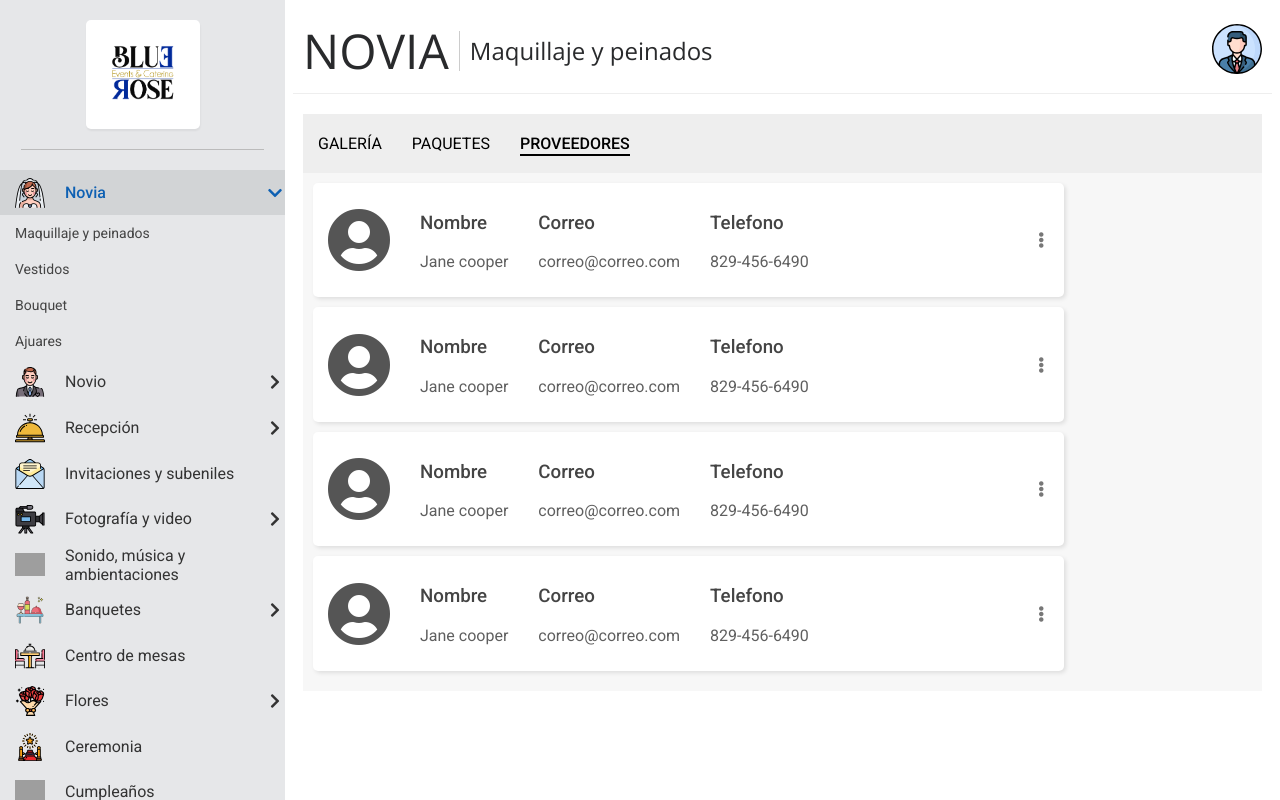
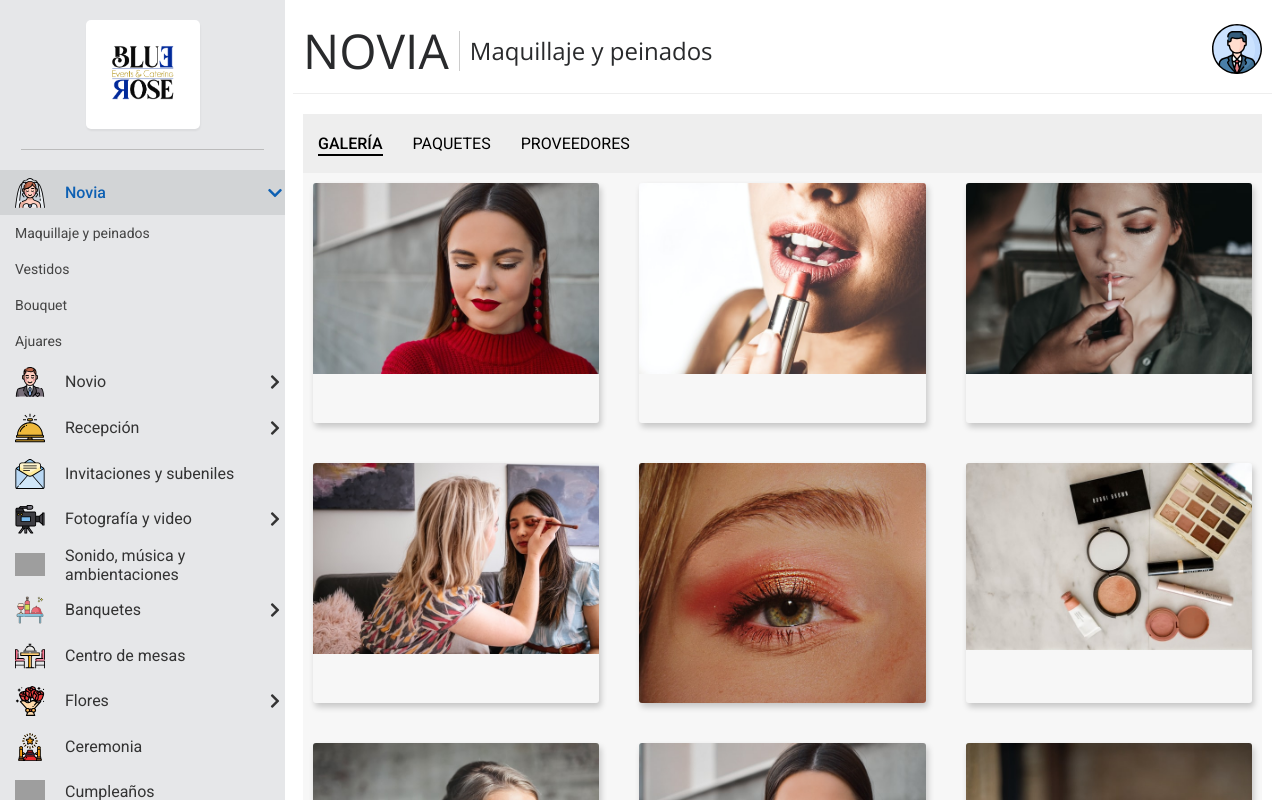
Before and after one commit to StevenBaezFernandez/bluerose, an Angular app: page /novia/maquillaje-peinados in a window 1280 px wide. Shown: the top 800 px of the page. Built offline with nearby package versions, Linux system fonts and the light colour scheme; grey boxes are pictures that could not be loaded.

Commit message:
tabs navegation

```diff
--- a/src/app/novia/maquillaje-peinado/maquillaje-peinado.component.html
+++ b/src/app/novia/maquillaje-peinado/maquillaje-peinado.component.html
@@ -12,13 +12,13 @@
     <div class="content-component">
         <div class="content-component__header">
             <nav class="tabs-menu">
-                <li class="tabs-menu__item ">Galería</li>
-                <li class="tabs-menu__item ">Paquetes</li>
-                <li class="tabs-menu__item tabs-menu__item-active">Proveedores</li>
+                <li class="tabs-menu__item" [ngClass]="{'tabs-menu__item-active': tabs.galeria}" (click)="toggle_tabs(); tabs.galeria = true;">Galería</li>
+                <li class="tabs-menu__item" [ngClass]="{'tabs-menu__item-active': tabs.paquetes}" (click)="toggle_tabs(); tabs.paquetes = true">Paquetes</li>
+                <li class="tabs-menu__item" [ngClass]="{'tabs-menu__item-active': tabs.proveedores}" (click)="toggle_tabs(); tabs.proveedores = true">Proveedores</li>
             </nav>
         </div>
         <div class="content-component__body">
-            <div class="galeria">
+            <div class="galeria" [ngClass]="{'galeria-show': tabs.galeria, 'galeria-hide': !tabs.galeria}">
                 <div class="galeria__grid-imgs">
                     <div class="galeria__grid-img-container"><img src="assets/img/maquillaje1.jpg" class="galeria__grid-img" alt=""></div>
                     <div class="galeria__grid-img-container"><img src="assets/img/maquillaje2.jpg" class="galeria__grid-img" alt=""></div>
@@ -33,7 +33,7 @@
                     <div class="galeria__grid-img-container"><img src="assets/img/maquillaje9.jpg" class="galeria__grid-img" alt=""></div>
                 </div>
             </div>
-            <div class="paquetes">
+            <div class="paquetes" [ngClass]="{'paquetes-show': tabs.paquetes, 'paquetes-hide': !tabs.paquetes}">
                 <div class="paquete">
                     <i class="paquete__three-dots fas fa-ellipsis-v"></i>
                     <h3 class="paquete__title">Paquete numero 1</h3>
@@ -105,7 +105,7 @@
                     </ul>
                 </div>
             </div>
-            <div class="proveedores">
+            <div class="proveedores" [ngClass]="{'proveedores-show': tabs.proveedores, 'proveedores-hide': !tabs.proveedores}">
                 <div class="proveedor">
                     <i class="proveedor__three-dots fas fa-ellipsis-v"></i>
                     <i class="proveedor_photo fas fa-user-circle"></i>
--- a/src/app/novia/maquillaje-peinado/maquillaje-peinado.component.sass
+++ b/src/app/novia/maquillaje-peinado/maquillaje-peinado.component.sass
@@ -59,6 +59,10 @@ $OpenSands: 'Open Sans'
 .galeria
     max-width: 100%
     display: none
+.galeria-hide
+    display: none
+.galeria-show
+    display: block
 .galeria__grid-imgs
     display: grid
     grid-template-columns: 1fr 1fr 1fr
@@ -77,6 +81,10 @@ $OpenSands: 'Open Sans'
     grid-gap: 20px
     padding: 30px 10px
     display: none
+.paquetes-hide
+    display: none
+.paquetes-show
+    display: block
 .paquete
     background: #fff
     padding: 20px
@@ -100,6 +108,10 @@ $OpenSands: 'Open Sans'
     right: 20px
     color: #444
     cursor: pointer
+.proveedores-hide
+    display: none
+.proveedores-show
+    display: block
 .proveedor
     background: #fff
     display: flex
--- a/src/app/novia/maquillaje-peinado/maquillaje-peinado.component.ts
+++ b/src/app/novia/maquillaje-peinado/maquillaje-peinado.component.ts
@@ -7,6 +7,19 @@ import { Component, OnInit } from '@angular/core';
 })
 export class MaquillajePeinadoComponent implements OnInit {
 
+  tabs:any = {
+    galeria: true,
+    paquetes: false,
+    proveedores: false
+  }
+
+  toggle_tabs(){
+    this.tabs.galeria = false;
+    this.tabs.paquetes = false;
+    this.tabs.proveedores = false;
+  }
+
+
   constructor() { }
 
   ngOnInit(): void {
```
Also changed, not shown: src/app/app.module.ts (+13 -1 lines).
